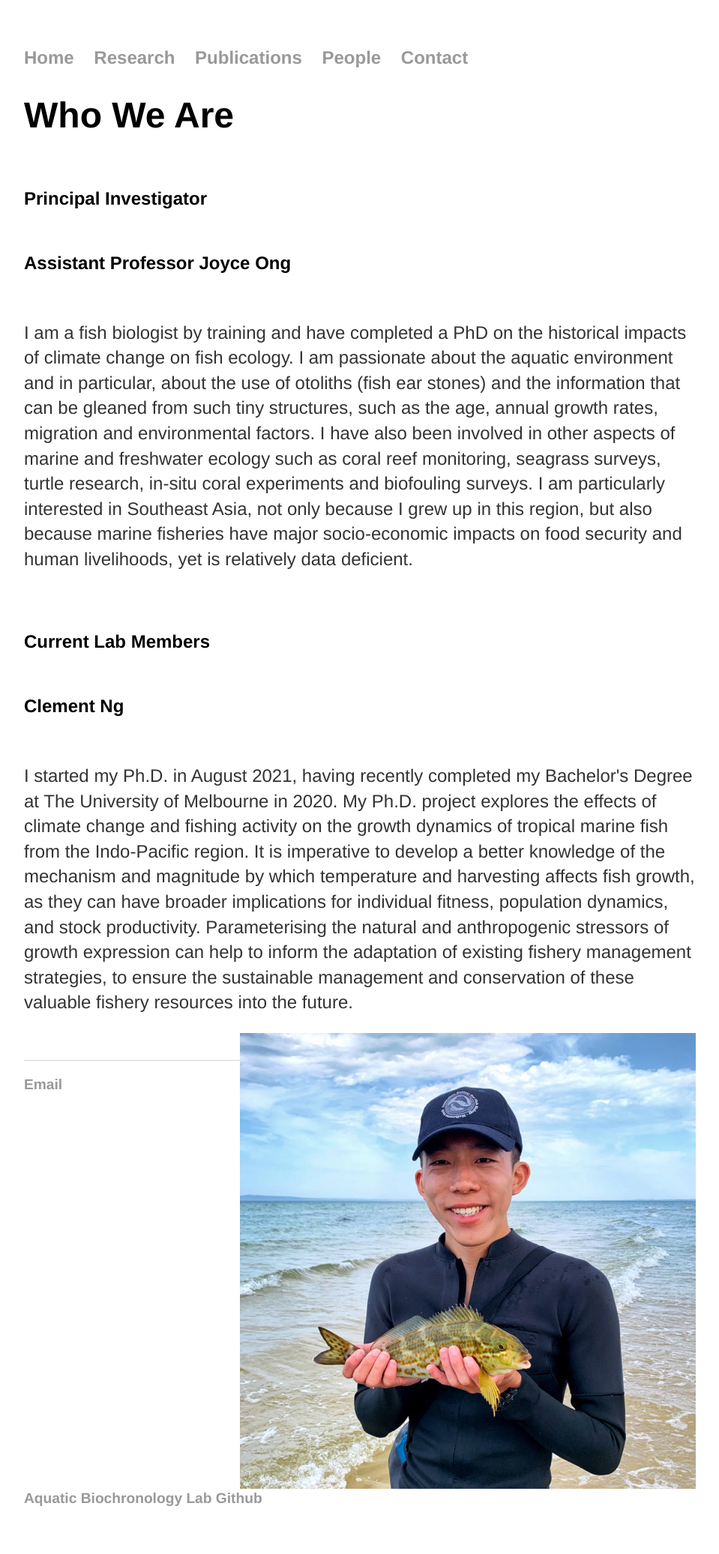
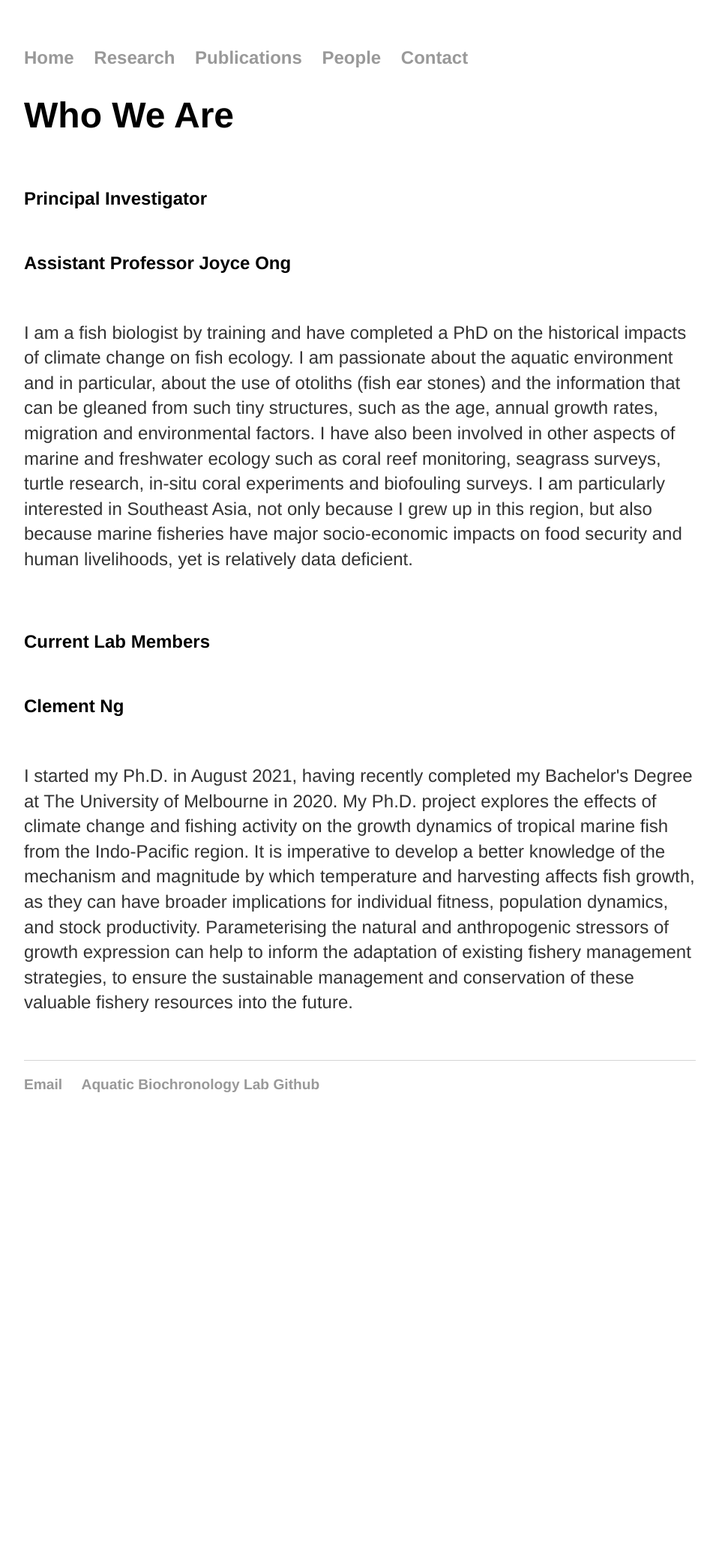
Before and after one commit to Aquatic-Biochronology-Lab/Aquatic-Biochronology-Lab.github.io, a Jekyll site: the page built from People/index.html, in a window 1280 px wide. Shown: the whole page at 75% size, without its empty margins (160-1119 px from the left). Built offline with Jekyll 4.4.1, drawn with Linux system fonts in a browser that asks for light colours; after the commit the page ends 1521 px from its top, so only the background shows below that.

Commit message:
Update index.html

```diff
--- a/People/index.html
+++ b/People/index.html
@@ -16,7 +16,6 @@ title: Aquatic Biochronology Lab Members
   <h2> Current Lab Members </h2><br>
   <h2> Clement Ng </h2><br>
   <p> I started my Ph.D. in August 2021, having recently completed my Bachelor's Degree at The University of Melbourne in 2020. My Ph.D. project explores the effects of climate change and fishing activity on the growth dynamics of tropical marine fish from the Indo-Pacific region. It is imperative to develop a better knowledge of the mechanism and magnitude by which temperature and harvesting affects fish growth, as they can have broader implications for individual fitness, population dynamics, and stock productivity. Parameterising the natural and anthropogenic stressors of growth expression can help to inform the adaptation of existing fishery management strategies, to ensure the sustainable management and conservation of these valuable fishery resources into the future. </p>
-	<img src="https://github.com/Aquatic-Biochronology-Lab/Aquatic-Biochronology-Lab.github.io/blob/main/People/clement_ng.jpg" alt="" align="right">
 </div>
 <br>
 <br>
```
